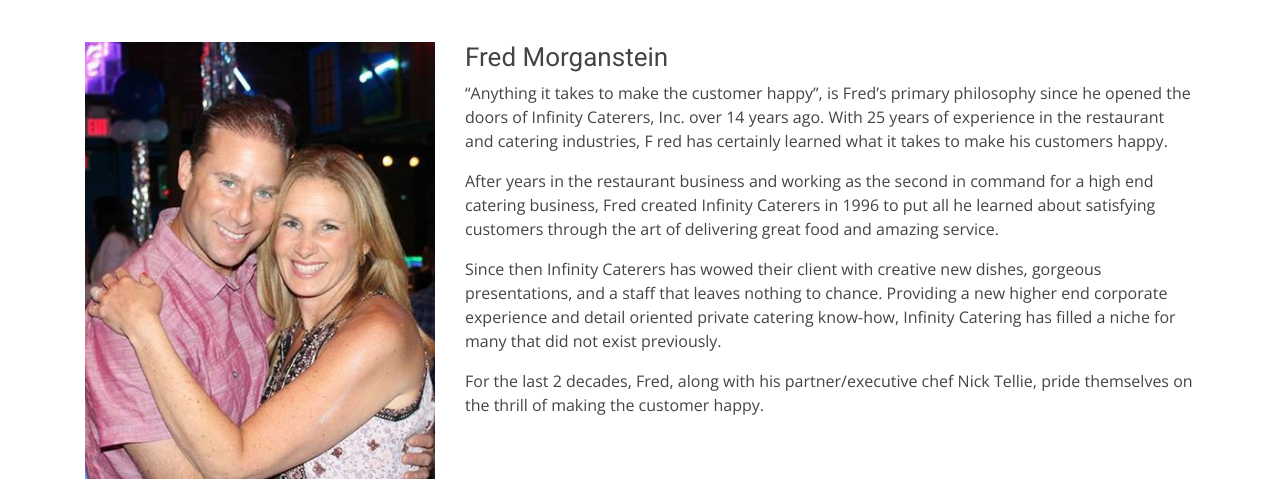
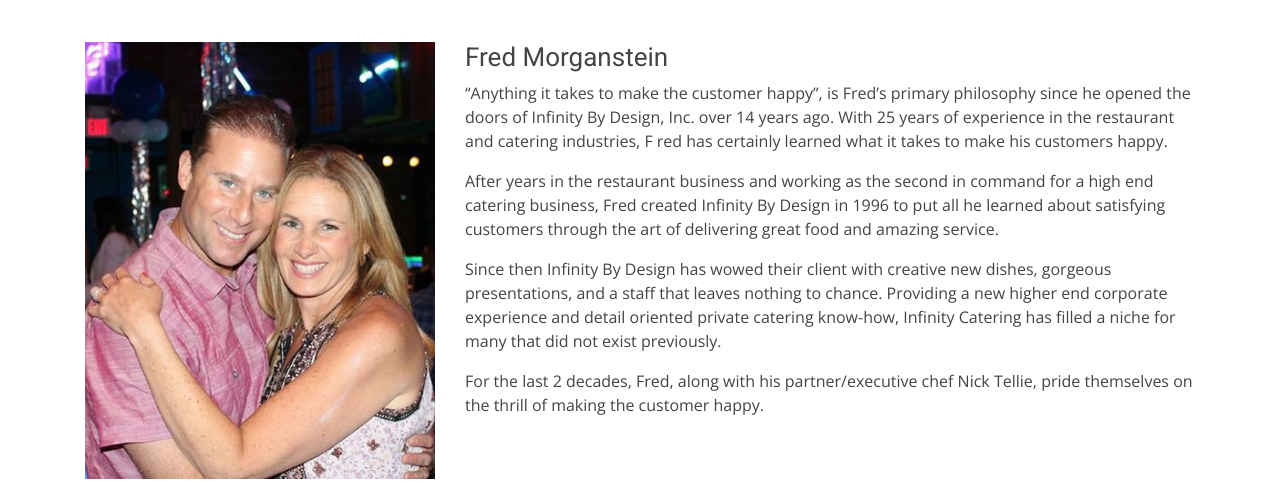
Before and after one commit to jtangir87/infinitycaterers, a Django app: page /about-us in a window 1280 px wide. Shown: the part 170-653 px from the top of the page. Run offline with Django 3.2, Linux system fonts and the light colour scheme; some libraries are stand-ins or nearby versions.

Commit message:
change business name

```diff
--- a/templates/pages/about_us.html
+++ b/templates/pages/about_us.html
@@ -29,16 +29,16 @@
           <div class="col-lg-8 pt-4 pt-lg-0">
             <h3>Fred Morganstein</h3>
             <p>
-                “Anything it takes to make the customer happy”, is Fred’s primary philosophy since he opened the doors of Infinity Caterers, Inc.
+                “Anything it takes to make the customer happy”, is Fred’s primary philosophy since he opened the doors of Infinity By Design, Inc.
                 over 14 years ago. With 25 years of experience in the restaurant and catering industries, F
                 red has certainly learned what it takes to make his customers happy.
             </p>
             <p>
-                After years in the restaurant business and working as the second in command for a high end catering business, Fred created Infinity Caterers in 1996
+                After years in the restaurant business and working as the second in command for a high end catering business, Fred created Infinity By Design in 1996
                 to put all he learned about satisfying customers through the art of delivering great food and amazing service.
             </p>
             <p>
-                Since then Infinity Caterers has wowed their client with creative new dishes, gorgeous presentations, and a staff that leaves nothing to chance.
+                Since then Infinity By Design has wowed their client with creative new dishes, gorgeous presentations, and a staff that leaves nothing to chance.
                 Providing a new higher end corporate experience and detail oriented private catering know-how, Infinity Catering has filled a niche for many that did not exist previously.
             </p>
             <p>
@@ -53,8 +53,8 @@
           <div class="col-lg-8 pt-4 pt-lg-0 order-2 order-lg-1">
             <h3>Nicholas Tellie</h3>
             <p>
-                Nick is the Executive Chef/Owner of Infinity Caterers. Since assuming his role as Executive Chef, Nick has made the menu his own by introducing fresh, modern, and contemporary
-                styles to the cuisine offered by Infinity Caterers proving over and over again that a quality event is created by an artist who loves his craft.
+                Nick is the Executive Chef/Owner of Infinity By Design. Since assuming his role as Executive Chef, Nick has made the menu his own by introducing fresh, modern, and contemporary
+                styles to the cuisine offered by Infinity By Design proving over and over again that a quality event is created by an artist who loves his craft.
             </p>
             <p>
                 Nick studied at The Restaurant School of Philadelphia and from there went on to work with several prestigious and award winning chefs throughout Philadelphia. Influential mentors
--- a/templates/pages/includes/partial_quote_submit_success.html
+++ b/templates/pages/includes/partial_quote_submit_success.html
@@ -2,7 +2,7 @@
     <h4 class="modal-title">Quote Request Sent</h4>
   </div>
   <div class="modal-body">
-    Thank you for your interest in Infinity Caterers! We will be in touch soon!
+    Thank you for your interest in Infinity By Design! We will be in touch soon!
 
   </div>
   <div class="modal-footer">
```
Also changed, not shown: templates/pages/home.html (+7 -7 lines).
